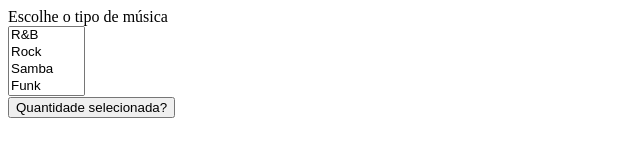
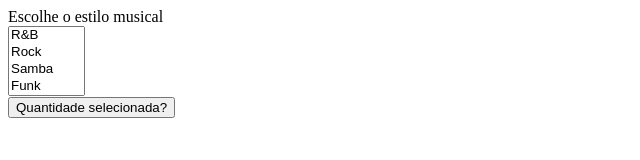
Before and after one commit to brutar/teste-git, a plain HTML site: page index.html in a window 1280 px wide. Shown: the full height of the page, 0-640 px from the left. Drawn offline with Linux system fonts and the light colour scheme.

Commit message:
Melhora a descrição do label

```diff
--- a/index.html
+++ b/index.html
@@ -8,7 +8,7 @@
 </head>
 <body>
     <form action="" name="selectForm">
-        <label for="tipo musica">Escolhe o tipo de música</label><br>
+        <label for="tipo musica">Escolhe o estilo musical</label><br>
         <select name="tipoMusica" id="tipoMusica" multiple>
             <option value="" class='op'>R&B</option>
             <option value="" class='op'>Rock</option>
```
